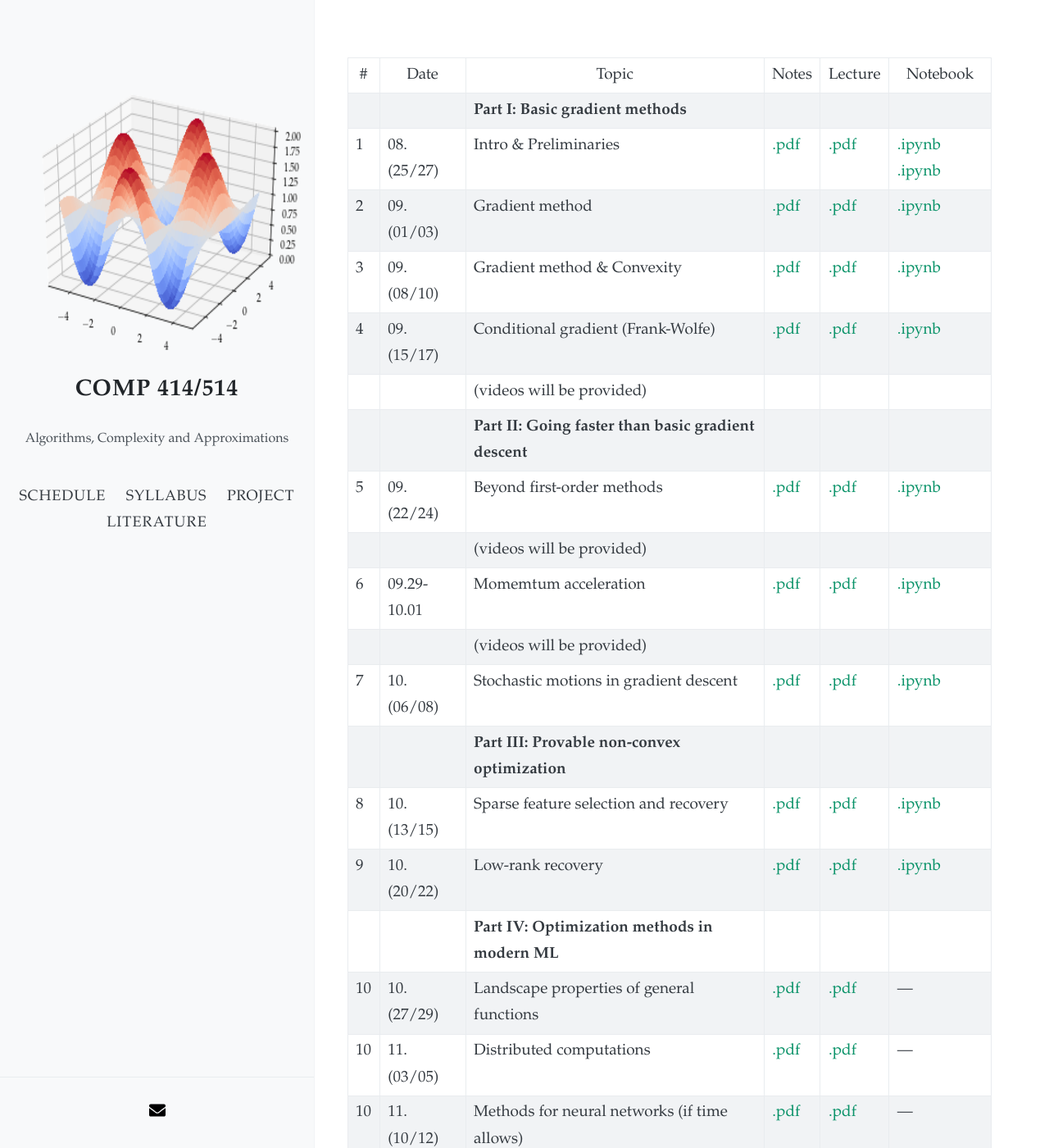
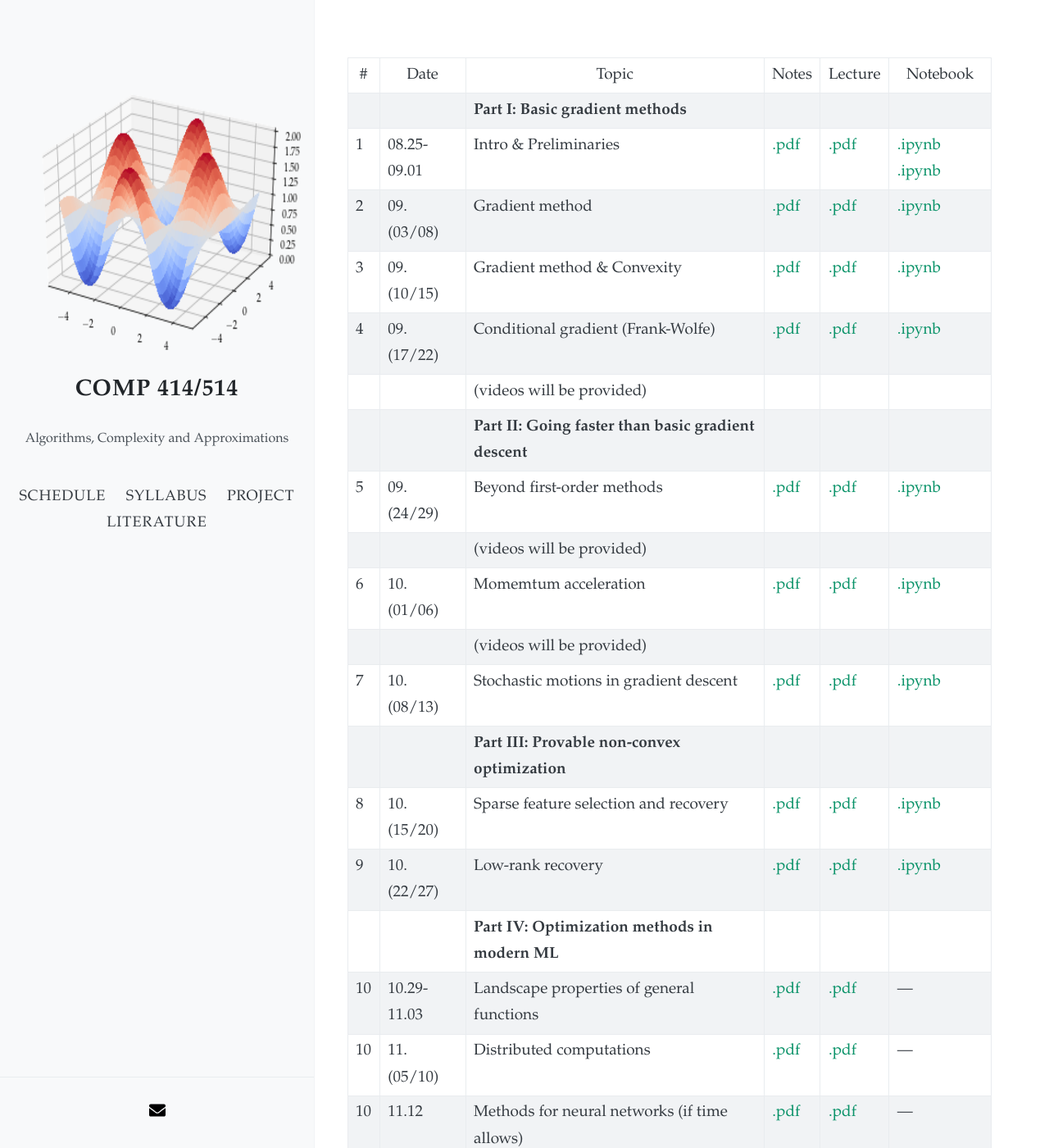
Before and after one commit to akyrillidis/comp414-514, a Jekyll site: the page built from schedule.md, in a window 1280 px wide and 1400 px high. Shown: the whole window at 82% size. Built offline with Jekyll 4.4.1, drawn with Linux system fonts in a browser that asks for light colours; nearby versions of some CDN libraries.

Commit message:
Update schedule.md

```diff
--- a/schedule.md
+++ b/schedule.md
@@ -8,24 +8,24 @@ layout: default
 | # | Date  | Topic  | Notes | Lecture | Notebook  |
 |-|-|-|-|-|-|
 | | | **Part I: Basic gradient methods** | | | |
-| 1 | 08.(25/27) | Intro & Preliminaries  | [.pdf](/schedule/images/chapter1.pdf) | [.pdf](/schedule/images/Lecture 1.pdf) | [.ipynb](/schedule/images/Chapter 1a.ipynb) [.ipynb](/schedule/images/Chapter 1b.ipynb)
-| 2 | 09.(01/03) | Gradient method | [.pdf]()  | [.pdf]() | [.ipynb]() |
-| 3 | 09.(08/10) | Gradient method & Convexity | [.pdf]()  | [.pdf]() | [.ipynb]() |
-| 4 | 09.(15/17) | Conditional gradient (Frank-Wolfe) | [.pdf]()  | [.pdf]() | [.ipynb]() |
+| 1 | 08.25-09.01 | Intro & Preliminaries  | [.pdf](/schedule/images/chapter1.pdf) | [.pdf](/schedule/images/Lecture 1.pdf) | [.ipynb](/schedule/images/Chapter 1a.ipynb) [.ipynb](/schedule/images/Chapter 1b.ipynb)
+| 2 | 09.(03/08) | Gradient method | [.pdf]()  | [.pdf]() | [.ipynb]() |
+| 3 | 09.(10/15) | Gradient method & Convexity | [.pdf]()  | [.pdf]() | [.ipynb]() |
+| 4 | 09.(17/22) | Conditional gradient (Frank-Wolfe) | [.pdf]()  | [.pdf]() | [.ipynb]() |
 | | | (videos will be provided) |  | |  |
 | | | **Part II: Going faster than basic gradient descent** | | | |
-| 5 | 09.(22/24) | Beyond first-order methods | [.pdf]()  | [.pdf]() | [.ipynb]() |
+| 5 | 09.(24/29) | Beyond first-order methods | [.pdf]()  | [.pdf]() | [.ipynb]() |
 | | | (videos will be provided) |  | |  |
-| 6 | 09.29-10.01 | Momemtum acceleration | [.pdf]()  | [.pdf]() | [.ipynb]() |
+| 6 | 10.(01/06) | Momemtum acceleration | [.pdf]()  | [.pdf]() | [.ipynb]() |
 | | | (videos will be provided) |  | |  |
-| 7 | 10.(06/08) | Stochastic motions in gradient descent | [.pdf]()  | [.pdf]() | [.ipynb]() |
+| 7 | 10.(08/13) | Stochastic motions in gradient descent | [.pdf]()  | [.pdf]() | [.ipynb]() |
 | | | **Part III: Provable non-convex optimization** | | | |
-| 8 | 10.(13/15) | Sparse feature selection and recovery | [.pdf]()  | [.pdf]() | [.ipynb]() |
-| 9 | 10.(20/22) | Low-rank recovery | [.pdf]()  | [.pdf]() | [.ipynb]() |
+| 8 | 10.(15/20) | Sparse feature selection and recovery | [.pdf]()  | [.pdf]() | [.ipynb]() |
+| 9 | 10.(22/27) | Low-rank recovery | [.pdf]()  | [.pdf]() | [.ipynb]() |
 | | | **Part IV: Optimization methods in modern ML** | | | |
-| 10 | 10.(27/29) | Landscape properties of general functions | [.pdf]()  | [.pdf]() | --- |
-| 10 | 11.(03/05) | Distributed computations | [.pdf]()  | [.pdf]() | --- |
-| 10 | 11.(10/12) | Methods for neural networks (if time allows) | [.pdf]()  | [.pdf]() | --- |
+| 10 | 10.29-11.03 | Landscape properties of general functions | [.pdf]()  | [.pdf]() | --- |
+| 10 | 11.(05/10) | Distributed computations | [.pdf]()  | [.pdf]() | --- |
+| 10 | 11.12 | Methods for neural networks (if time allows) | [.pdf]()  | [.pdf]() | --- |
 | 12 | 11.(17/19) | Presentation days!  | ---  | ---  | --- |
 | | | **Part V: Final exam** | | | |
 
```
